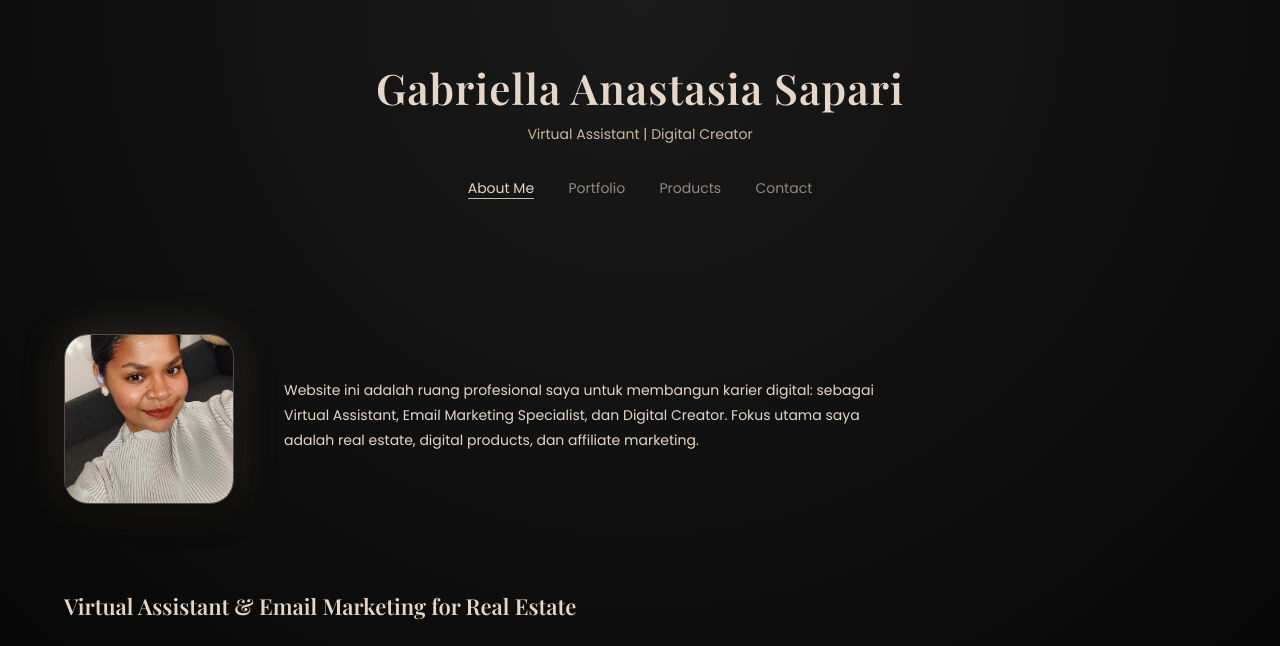
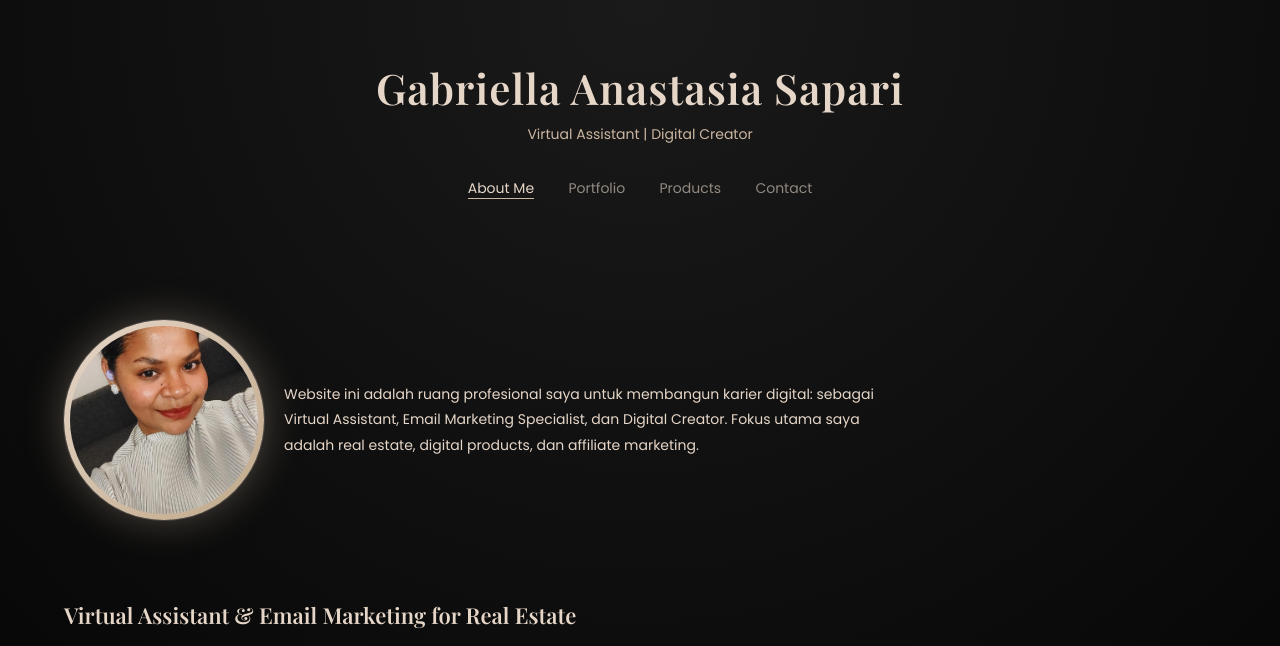
Before and after one commit to gabriellasapari/gabriella-landing-page, a plain HTML site: page index.html in a window 1280 px wide. Shown: the top 646 px of the page. Drawn offline with nearby package versions, Linux system fonts and the light colour scheme.

Commit message:
Update style.css

```diff
--- a/style.css
+++ b/style.css
@@ -70,18 +70,23 @@ nav a.active {
 }
 
 .profile {
-  margin-top: 14px;
+  position: relative;
+  width: 200px;
+  height: 200px;
+  border-radius: 50%;
+  padding: 6px;
+  background: linear-gradient(135deg, #e6d6c8, #bfa889);
+  box-shadow:
+    0 0 0 1px rgba(255,255,255,0.15),
+    0 0 40px rgba(203,182,160,0.35);
 }
 
 .profile img {
-  width: 170px;
-  height: 170px;
-  border-radius: 24px; /* bukan bulat penuh */
+  width: 100%;
+  height: 100%;
+  border-radius: 50%;
   object-fit: cover;
-  border: 1px solid rgba(203,182,160,0.4);
-  box-shadow:
-    0 10px 30px rgba(0,0,0,0.6),
-    0 0 40px rgba(203,182,160,0.25);
+  display: block;
   filter: brightness(0.95) contrast(1.05);
 }
 
```
